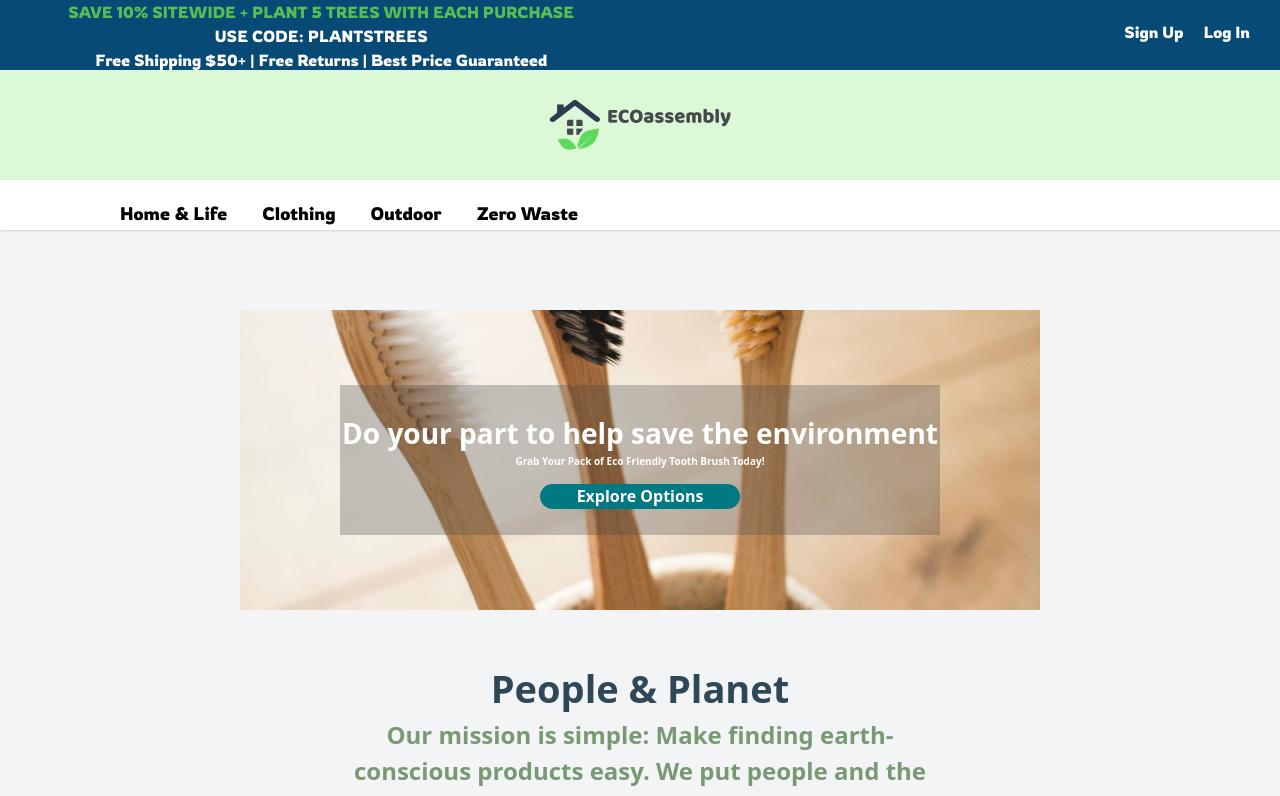
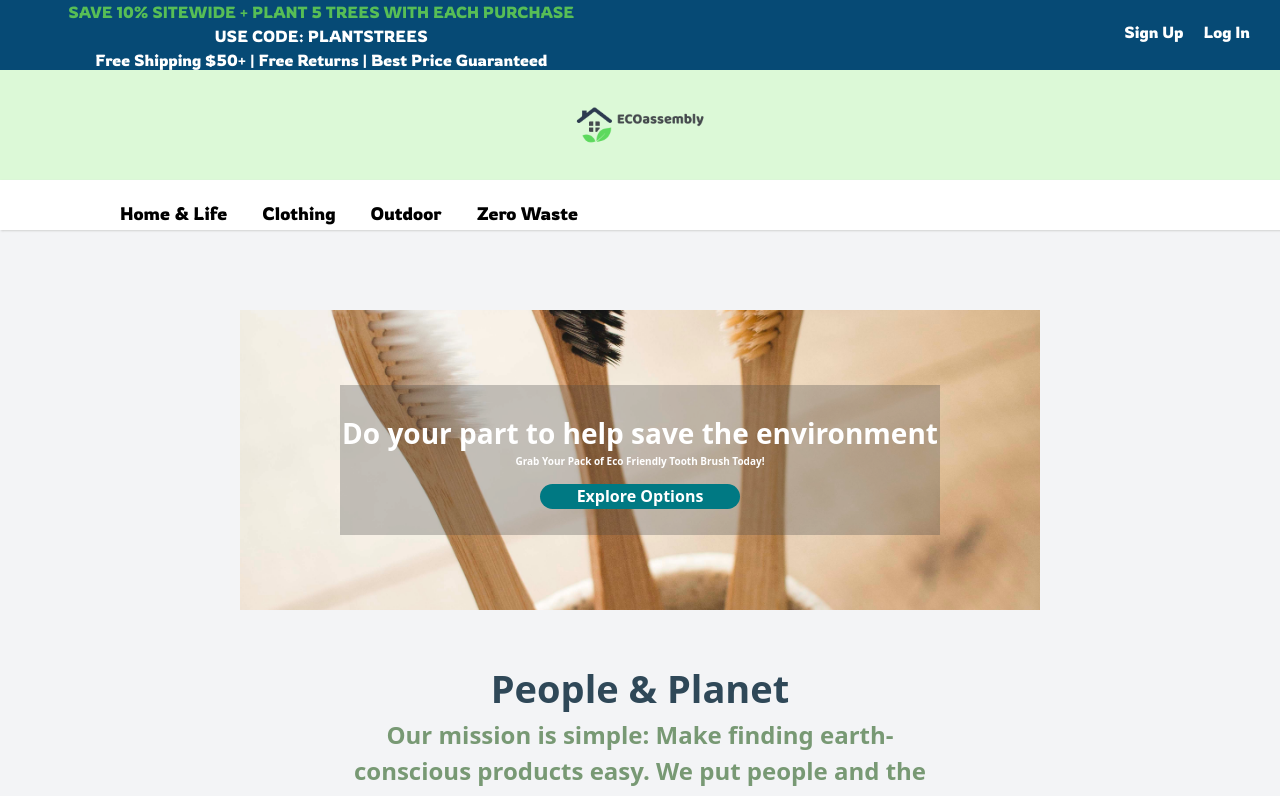
Before and after one commit to LiamB93/eco-assembly, a React (Create React App) app in the folder client/: page / in a window 1280 px wide. Shown: the top 796 px of the page. Built offline with nearby package versions, Linux system fonts and the light colour scheme.

Commit message:
resized logo in header

```diff
--- a/client/src/components/Header/Header.css
+++ b/client/src/components/Header/Header.css
@@ -25,6 +25,11 @@
   margin-top: 20px;
   margin-right: 30px;
   gap: 20px;
+}
+
+.header-logo{
+  height: 140px;
+  width: 140px;
 }
 
 .link:hover {
```
